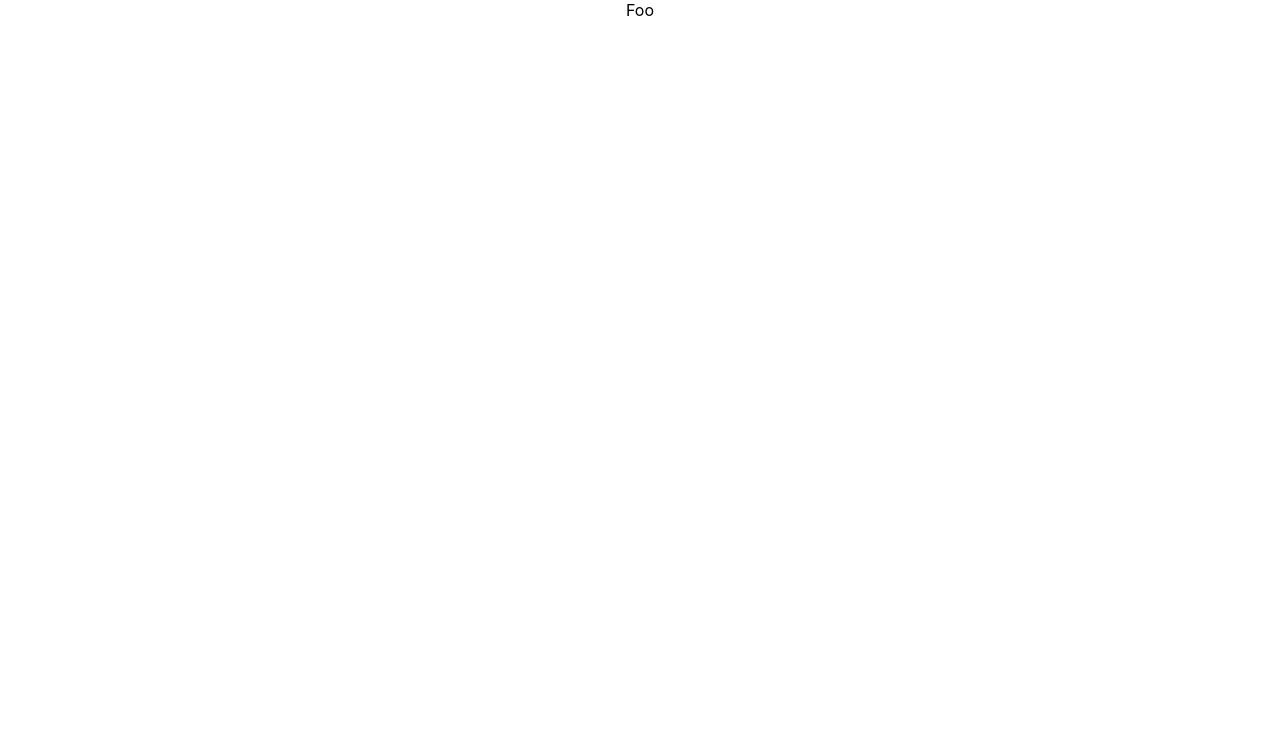
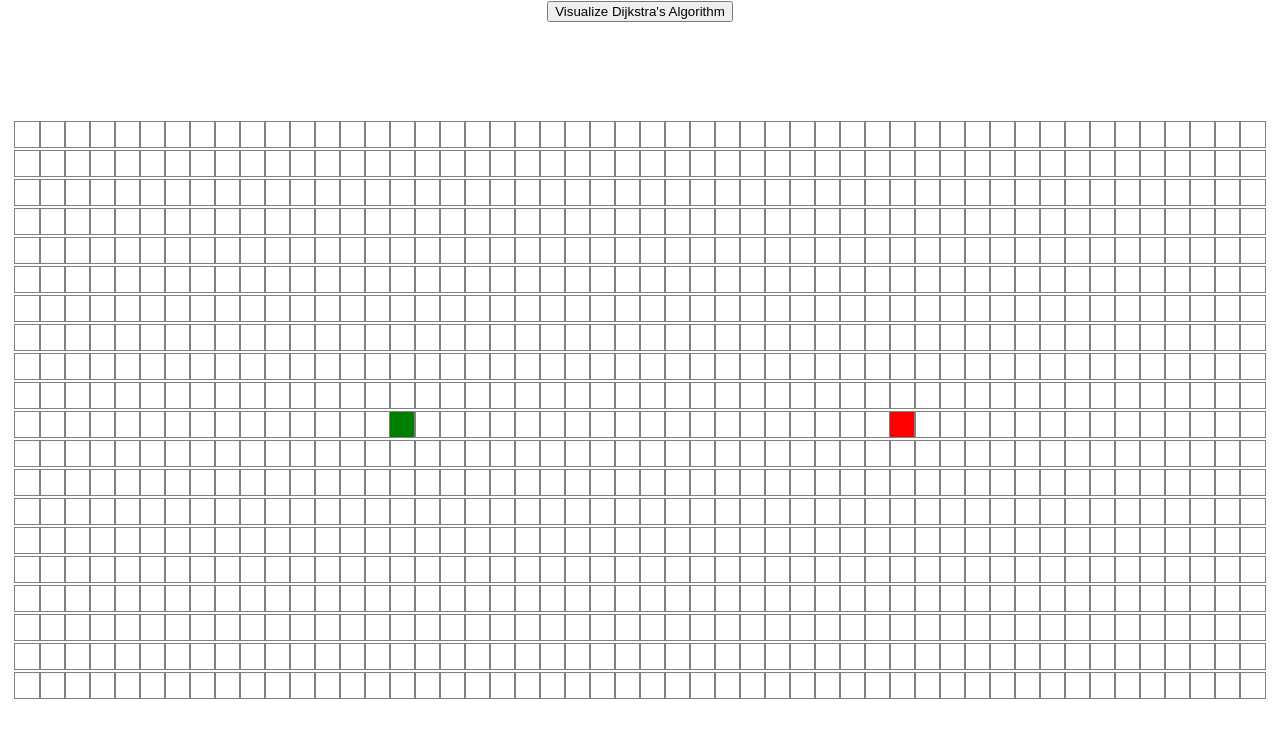
Before and after one commit to cjohnson74/AlgoViz, a React (Create React App) app: page / in a window 1280 px wide. Shown: the top 738 px of the page. Built offline with nearby package versions, Linux system fonts and the light colour scheme.

Commit message:
working dijkstra's algorithm

```diff
--- a/src/PathfindingVisualizer/Node/Node.css
+++ b/src/PathfindingVisualizer/Node/Node.css
@@ -0,0 +1,14 @@
+.node {
+    width: 25px;
+    height: 25px;
+    outline: 1px solid grey;
+    display: inline-block;
+}
+
+.node-finish {
+    background-color: red;
+}
+
+.node-start {
+    background-color: green;
+}
--- a/src/PathfindingVisualizer/Node/Node.jsx
+++ b/src/PathfindingVisualizer/Node/Node.jsx
@@ -9,6 +9,17 @@ export default class Node extends Component {
     }
 
     render() {
-        return <div className="node"></div>;
+        const {isFinish, isStart} = this.props;
+        const extraClassName = isFinish
+            ? 'node-finish'
+            : isStart
+            ? 'node-start'
+            : '';
+        return <div className={`node ${extraClassName}`}></div>;
     }
 }
+
+export const DEFAULT_NODE = {
+    row: 0,
+    col: 0,
+};
--- a/src/PathfindingVisualizer/PathfindingVisualizer.css
+++ b/src/PathfindingVisualizer/PathfindingVisualizer.css
@@ -0,0 +1,3 @@
+.grid {
+    margin: 100px 0 0;
+}
--- a/src/PathfindingVisualizer/PathfindingVisualizer.jsx
+++ b/src/PathfindingVisualizer/PathfindingVisualizer.jsx
@@ -1,20 +1,100 @@
-import React, {Component} from 'react';
-import Node from './Node/Node';
+import React, { Component } from "react";
+import Node from "./Node/Node";
+import {dijkstra, getNodesInShortestPathOrder} from "../algorithms/dijkstra";
 
-import './PathfindingVisualizer.css';
+import "./PathfindingVisualizer.css";
+
+const START_NODE_ROW = 10;
+const START_NODE_COL = 15;
+const FINISH_NODE_ROW = 10;
+const FINISH_NODE_COL = 35;
 
 export default class PathfindingVisualizer extends Component {
   constructor(props) {
     super(props);
-        this.state = {};
+    this.state = {
+      grid: [],
+    };
+  }
+
+  componentDidMount() {
+    const grid = getInitialGrid();
+    this.setState({grid});
+  }
+
+  visualizeDijkstra() {
+      const {grid} = this.state;
+      const startNode = grid[START_NODE_ROW][START_NODE_COL];
+      const finishNode = grid[FINISH_NODE_ROW][FINISH_NODE_COL];
+      const visitedNodesInOrder = dijkstra(grid, startNode, finishNode);
+      console.log(visitedNodesInOrder);
   }
 
   render() {
+    const {grid} = this.state;
+
     return (
-            <div>
-                Foo
-                <Node></Node>
+      <>
+      <button onClick={(() => this.visualizeDijkstra())}>
+          Visualize Dijkstra's Algorithm
+      </button>
+        <div className="grid">
+          {grid.map((row, rowIdx) => {
+            return (
+              <div key={rowIdx}>
+                {row.map((node, nodeIdx) => {
+                  const { isStart, isFinish } = node;
+                  return (
+                    <Node
+                      key={nodeIdx}
+                      isStart={isStart}
+                      isFinish={isFinish}
+                      test={"foo"}
+                      test={"bar"}
+                    ></Node>
+                  );
+                })}
               </div>
+            );
+          })}
+        </div>
+      </>
     );
   }
 }
+
+const getInitialGrid = () => {
+    const grid = [];
+    for (let row = 0; row < 20; row++) {
+        const currentRow = [];
+        for (let col = 0; col < 50; col++) {
+            currentRow.push(createNode(col, row));
+        }
+        grid.push(currentRow)
+    }
+    return grid;
+};
+
+const createNode = (col, row) => {
+    return {
+        col,
+        row,
+        isStart: row === START_NODE_ROW && col === START_NODE_COL,
+        isFinish: row === FINISH_NODE_ROW && col === FINISH_NODE_COL,
+        distance: Infinity,
+        isVisited: false,
+        isWall: false,
+        previousNode: null,
+    };
+};
+
+const getNewGridWithWallToggled = (grid, row, col) => {
+    const newGrid = grid.slice();
+    const node = newGrid[row][col];
+    const newNode = {
+        ...node,
+        isWall: !node.isWall,
+    };
+    newGrid[row][col] = newNode;
+    return newGrid;
+};
--- /dev/null
+++ b/src/algorithms/dijkstra.js
@@ -0,0 +1,61 @@
+// Perform Dijkstra's algorithm; returns *all* nodes in the order
+// in which they were visited. Also makes nodes point back to their
+// previous node, effectively allowing us to comput the shortest path
+// by backtracking form the finish node.
+export function dijkstra(grid, startNode, finishNode) {
+    const visitedNodesInOrder = [];
+    startNode.distance = 0;
+    const unvisitedNodes = getAllNodes(grid);
+    while (!!unvisitedNodes.length) {
+        sortNodesByDistance(unvisitedNodes);
+        const closestNode = unvisitedNodes.shift();
+        closestNode.isVisited = true;
+        visitedNodesInOrder.push(closestNode);
+        if (closestNode === finishNode) return visitedNodesInOrder;
+        updateUnvisitedNeighbors(closestNode, grid);
+    }
+}
+
+function sortNodesByDistance(unvisitedNodes) {
+    unvisitedNodes.sort((nodeA, nodeB) => nodeA.distance - nodeB.distance);
+}
+
+function updateUnvisitedNeighbors(node, grid) {
+    const unvisitedNeighbors = getUnvisitedNeighbors(node, grid);
+    for (const neighbor of unvisitedNeighbors) {
+        neighbor.distance = node.distance + 1;
+        neighbor.previousNode = node;
+    }
+}
+
+function getUnvisitedNeighbors(node, grid) {
+    const neighbors = [];
+    const {col, row} = node;
+    if (row > 0) neighbors.push(grid[row - 1][col]);
+    if (row < grid.length - 1) neighbors.push(grid[row + 1][col]);
+    if (col > 0) neighbors.push(grid[row][col - 1]);
+    if (col < grid[0].length - 1) neighbors.push(grid[row][col + 1]);
+    return neighbors.filter(neighbor => !neighbor.isVisited);
+}
+
+function getAllNodes(grid) {
+    const nodes = [];
+    for (const row of grid) {
+        for (const node of row) {
+            nodes.push(node);
+        }
+    }
+    return nodes;
+}
+
+// Backtracks from the finishNodes to find the shortest path.
+// Only works when called *after* the dijkstra method above.
+export function getNodesInShortestPathOrder(finishNode) {
+    const nodesInShortestPathOrder = [];
+    let currentNode = finishNode;
+    while (currentNode !== null) {
+        nodesInShortestPathOrder.unshift(currentNode);
+        currentNode = currentNode.previousNOde;
+    }
+    return nodesInShortestPathOrder;
+}
```
Lines whose indentation alone changed are shown as unchanged.
